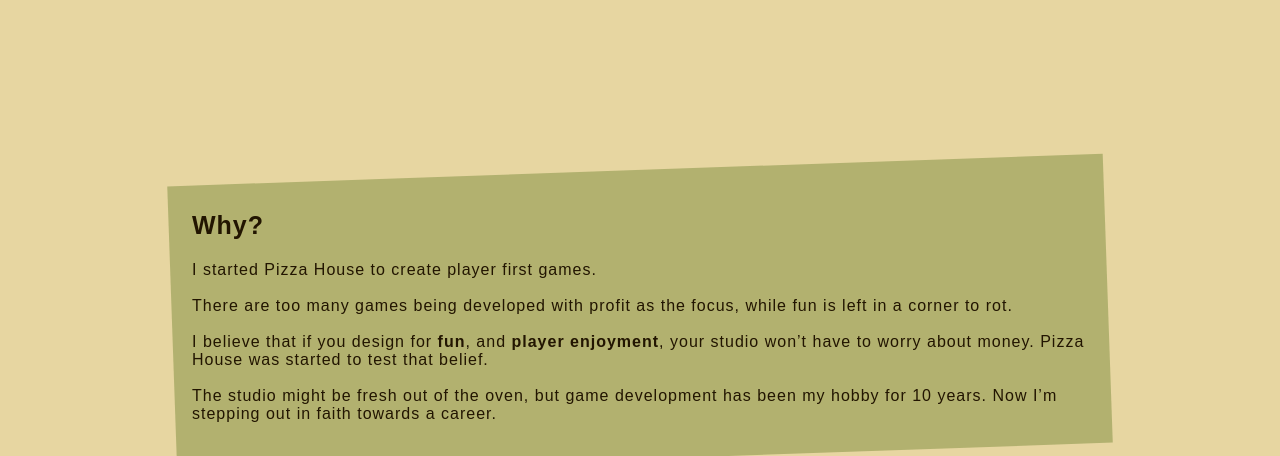
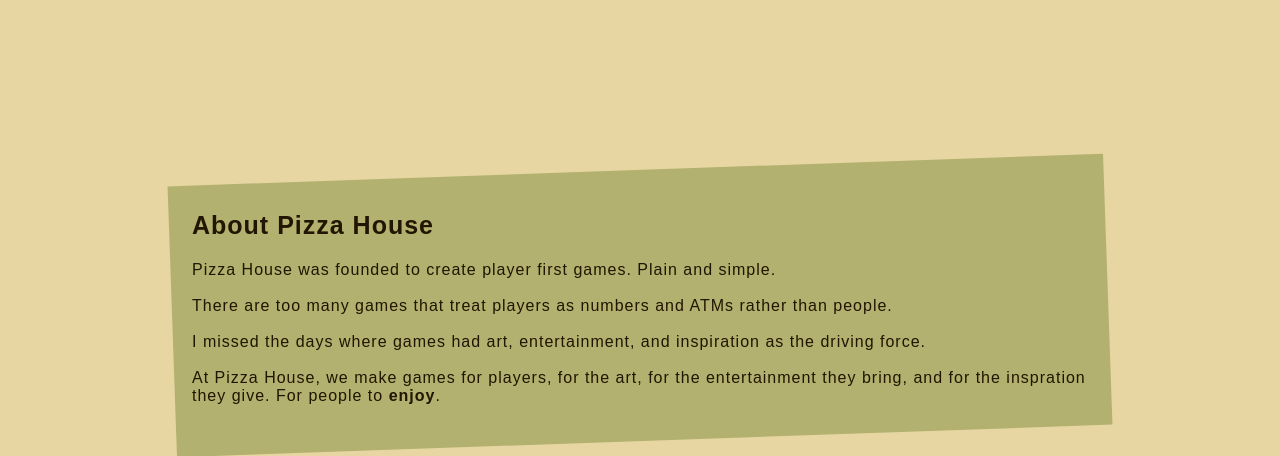
Before and after one commit to Jesse-ww/pizza-house-games-site, a plain HTML site: page index.html in a window 1280 px wide. Shown: the part 330-786 px from the top of the page. Drawn offline with Linux system fonts and the light colour scheme; a web font is replaced by a local one.

Commit message:
Site copy footer script and styles

```diff
--- a/css/index-style.css
+++ b/css/index-style.css
@@ -8,11 +8,6 @@
     width: 100%;
 }
 
-.footer {
-    height: 150px;
-    background: rgb(10, 5, 5);
-}
-
 @media (max-width: 496px) {
 
 }
--- a/css/nav-menu.css
+++ b/css/nav-menu.css
@@ -27,7 +27,7 @@
     color: white;
     letter-spacing: 2px;
     text-decoration: none;
-    transition: transform 0.5s ease-in-out;
+    transition: transform 0.15s ease-in-out;
 }
 
 .menu-item:hover {
--- a/css/page-style.css
+++ b/css/page-style.css
@@ -23,11 +23,14 @@ body {
     line-height:65px;
 }
 
+.content-container {
+    margin: 100px 0px 200px 0px;
+}
+
 .content {
     max-width: 70%;
     height: 100%;
     padding: 25px 45px 25px 45px;
-    margin-top:100px;
     background-color:rgba(170, 172, 104, 0.863);
     letter-spacing: 1px;
     z-index:-1;
@@ -37,6 +40,11 @@ body {
 .game-gif-left {
     max-width: 45vw;
     z-index: -2;
+}
+
+.footer {
+    height: 150px;
+    background: rgb(10, 5, 5);
 }
 
 .page-footer-link {
--- a/index.html
+++ b/index.html
@@ -34,22 +34,19 @@
             <div class="p-l content flex-col flex-center">
                 <!-- Start Studio About -->
                 <div style="transform:rotate(2deg);">
-                    <h2 class="kdam-thmor-pro-regular" style="font-size:25px; font-weight:900;">Why?</h2>
+                    <h2 class="kdam-thmor-pro-regular" style="font-size:25px; font-weight:900;">About Pizza House</h2>
                     <p class="kdam-thmor-pro-regular">
-                        I started Pizza House to create player first games.
+                        Pizza House was founded to create player first games. Plain and simple.
                         <br>
                         <br>
-                        There are too many games being developed with profit as the focus,
-                        while fun is left in a corner to rot.
+                        There are too many games that treat players as numbers and ATMs rather than people.
                         <br>
                         <br>
-                        I believe that if you design for <strong>fun</strong>, and <strong>player enjoyment</strong>,
-                        your studio won’t have to worry about money.
-                        Pizza House was started to test that belief.
+                        I missed the days where games had art, entertainment, and inspiration as the driving force.
                         <br>
                         <br>
-                        The studio might be fresh out of the oven, but game development has been my hobby for 10 years.
-                        Now I’m stepping out in faith towards a career.
+                        At Pizza House, we make games for players, for the art, for the entertainment they bring,
+                        and for the inspration they give. For people to <strong>enjoy</strong>.
                     </p>
                 <!-- End Studio About -->
                 </div>
@@ -57,16 +54,9 @@
         </div>
         <!-- End Content -->
 
-        <!-- Start Footer -->
-        <div class="footer-container">
-            <div class="p-l footer flex-col justify-end align-end">
-                <a class="kdam-thmor-pro-regular page-footer-link" href="/flipout/privacy-policy/fo-pp.html">Flipout Privacy Policy</a>
-            </div>
-        </div>
-        <!-- End Footer -->
-
         <!-- Javascript -->
         <script src="/js/nav-menu.js"></script>
+        <script src="/js/footer.js"></script>
     </body>
 
 </html>
--- /dev/null
+++ b/js/footer.js
@@ -0,0 +1,14 @@
+
+(function drawFooter() {
+    var footer = `
+    <!-- Start Footer -->
+    <div class="footer-container">
+        <div class="p-l footer flex-col justify-end align-end">
+            <a class="kdam-thmor-pro-regular page-footer-link" href="/flipout/privacy-policy/fo-pp.html">Flipout Privacy Policy</a>
+        </div>
+    </div>
+    <!-- End Footer -->`;
+
+    var body = document.querySelector("body");
+    body.innerHTML = body.innerHTML.concat(footer);
+} ());
--- a/js/nav-menu.js
+++ b/js/nav-menu.js
@@ -34,7 +34,8 @@ let head = document.querySelector("head");
 head.innerHTML += navCss;
 
 // Insert nav menu
-let navMenu = `
+(function drawNavMenu() {
+    let navMenu = `
         <!-- Start Menu -->
         <div id="test" class="menu-container flex-row flex-center nav-menu-font">
             <div class="nav-menu flex-row">
@@ -45,11 +46,12 @@ let navMenu = `
             </div>
         </div>
         <!-- End Menu -->`;
-const body = document.querySelector("body");
-body.innerHTML = navMenu.concat(body.innerHTML);
+    let body = document.querySelector("body");
+    body.innerHTML = navMenu.concat(body.innerHTML);
+} ());
 
 // Get all menu items and convert them to an Array
-const menu = document.querySelector(".menu-container");
+let menu = document.querySelector(".menu-container");
 let menuItems = menu.querySelectorAll(".nav-menu .menu-item");
 menuItems = new Array(...menuItems);
 
```
Also changed, not shown: about.html (+1 -0 lines), flipout-2/flipout-2-page.html (+1 -0 lines), flipout-2/privacy-policy/fo2-pp.html (+1 -0 lines), flipout/flipout-page.html (+1 -0 lines), flipout/privacy-policy/fo-pp.html (+1 -0 lines).
